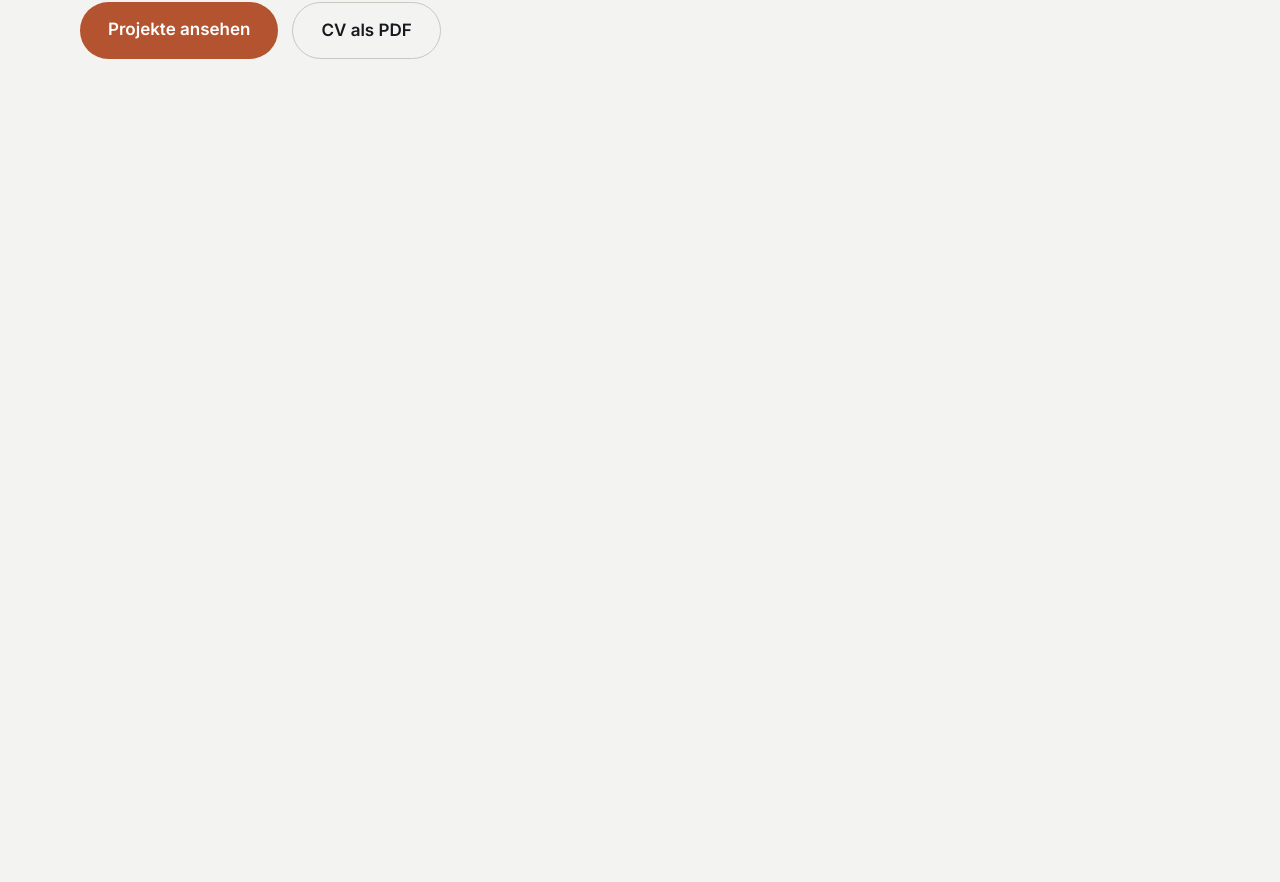
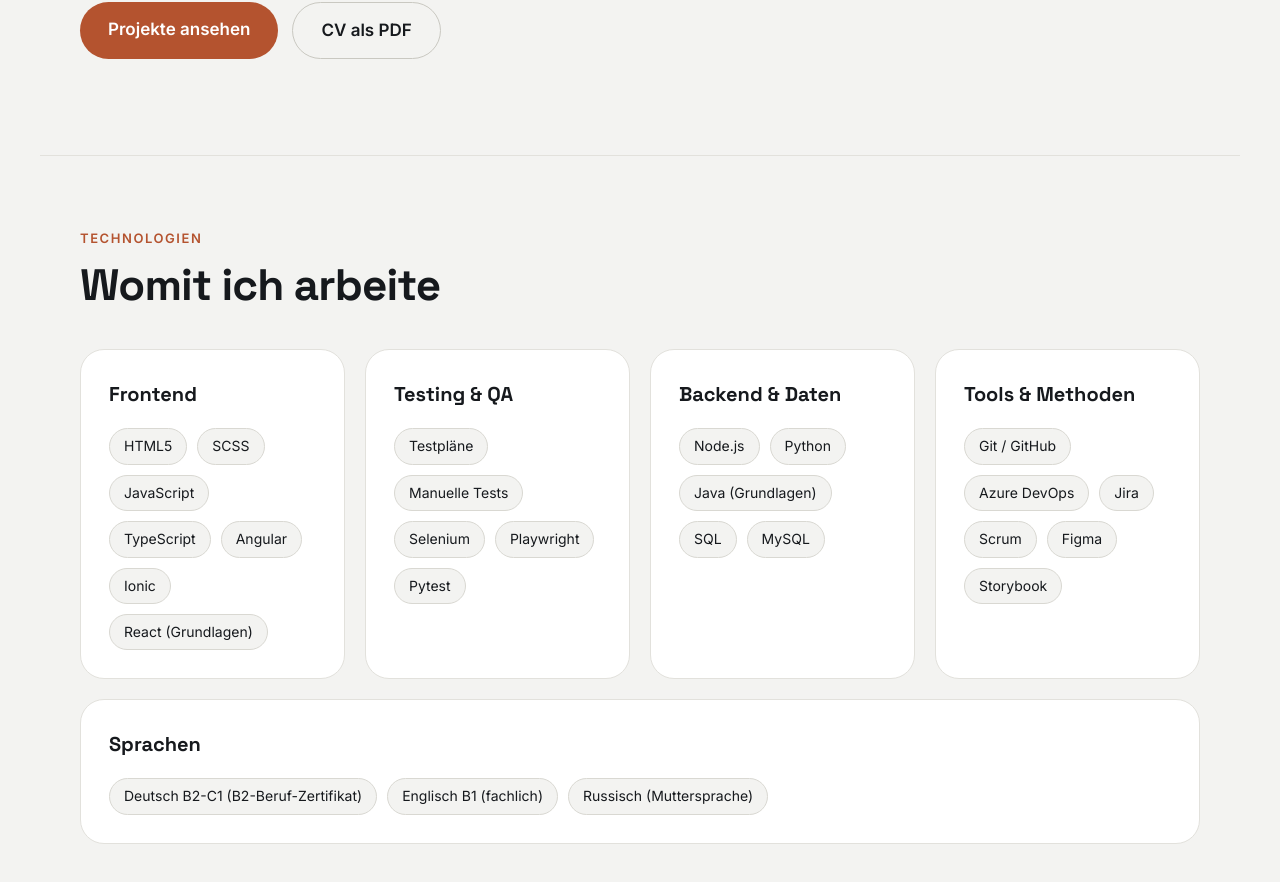
Before and after one commit to MarinaHusar/portfolio, an Angular app: page / in a window 1280 px wide. Shown: the part 700-1582 px from the top of the page. Before the commit the page ends 855 px from the top, so only its background shows below. Built offline with nearby package versions, Linux system fonts and the light colour scheme.

Commit message:
Technologien-Bereich

```diff
--- a/src/app/app.html
+++ b/src/app/app.html
@@ -30,6 +30,22 @@
       <!-- hier kommt später der Avatar -->
     </div>
   </section>
+  <section class="section" id="technologien">
+    <p class="label">Technologien</p>
+    <h2>Womit ich arbeite</h2>
+    <div class="cards">
+      @for (group of skillGroups; track group.title) {
+      <div class="card">
+        <h3>{{ group.title }}</h3>
+        <div class="chips">
+          @for (item of group.items; track item) {
+          <span class="chip">{{ item }}</span>
+          }
+        </div>
+      </div>
+      }
+    </div>
+  </section>
 </main>
 
 <router-outlet />
--- a/src/app/app.scss
+++ b/src/app/app.scss
@@ -116,3 +116,58 @@ h1 {
   background: radial-gradient(circle at 50% 38%, #fff 0%, #e8e7e2 75%);
   border: 1px solid var(--border);
 }
+.section {
+  max-width: 1200px;
+  margin: 0 auto;
+  padding: 72px 40px;
+  border-top: 1px solid var(--border);
+}
+
+.label {
+  margin: 0 0 12px;
+  font-size: 13px;
+  letter-spacing: 0.12em;
+  text-transform: uppercase;
+  font-weight: 600;
+  color: var(--accent);
+}
+
+h2 {
+  margin: 0 0 40px;
+  font-size: clamp(30px, 4vw, 44px);
+  letter-spacing: -0.02em;
+  line-height: 1.1;
+}
+
+.cards {
+  display: flex;
+  flex-wrap: wrap;
+  gap: 20px;
+}
+
+.card {
+  flex: 1 1 260px;
+  background: var(--surface);
+  border: 1px solid var(--border);
+  border-radius: 24px;
+  padding: 28px;
+
+  h3 {
+    margin: 0 0 18px;
+    font-size: 20px;
+  }
+}
+
+.chips {
+  display: flex;
+  flex-wrap: wrap;
+  gap: 10px;
+}
+
+.chip {
+  padding: 6px 14px;
+  border-radius: 999px;
+  background: var(--bg);
+  border: 1px solid #d9d8d2;
+  font-size: 14px;
+}
--- a/src/app/app.ts
+++ b/src/app/app.ts
@@ -1,12 +1,59 @@
-import { Component } from '@angular/core';
-import { RouterOutlet } from '@angular/router';
+import { Component } from "@angular/core";
+import { RouterOutlet } from "@angular/router";
 
 @Component({
-  selector: 'app-root',
+  selector: "app-root",
   imports: [RouterOutlet],
-  templateUrl: './app.html',
-  styleUrl: './app.scss'
+  templateUrl: "./app.html",
+  styleUrl: "./app.scss",
 })
 export class App {
-  protected title = 'portfolio';
+  protected title = "portfolio";
+  protected skillGroups = [
+    {
+      title: "Frontend",
+      items: [
+        "HTML5",
+        "SCSS",
+        "JavaScript",
+        "TypeScript",
+        "Angular",
+        "Ionic",
+        "React (Grundlagen)",
+      ],
+    },
+    {
+      title: "Testing & QA",
+      items: [
+        "Testpläne",
+        "Manuelle Tests",
+        "Selenium",
+        "Playwright",
+        "Pytest",
+      ],
+    },
+    {
+      title: "Backend & Daten",
+      items: ["Node.js", "Python", "Java (Grundlagen)", "SQL", "MySQL"],
+    },
+    {
+      title: "Tools & Methoden",
+      items: [
+        "Git / GitHub",
+        "Azure DevOps",
+        "Jira",
+        "Scrum",
+        "Figma",
+        "Storybook",
+      ],
+    },
+    {
+      title: "Sprachen",
+      items: [
+        "Deutsch B2-C1 (B2-Beruf-Zertifikat)",
+        "Englisch B1 (fachlich)",
+        "Russisch (Muttersprache)",
+      ],
+    },
+  ];
 }
```
